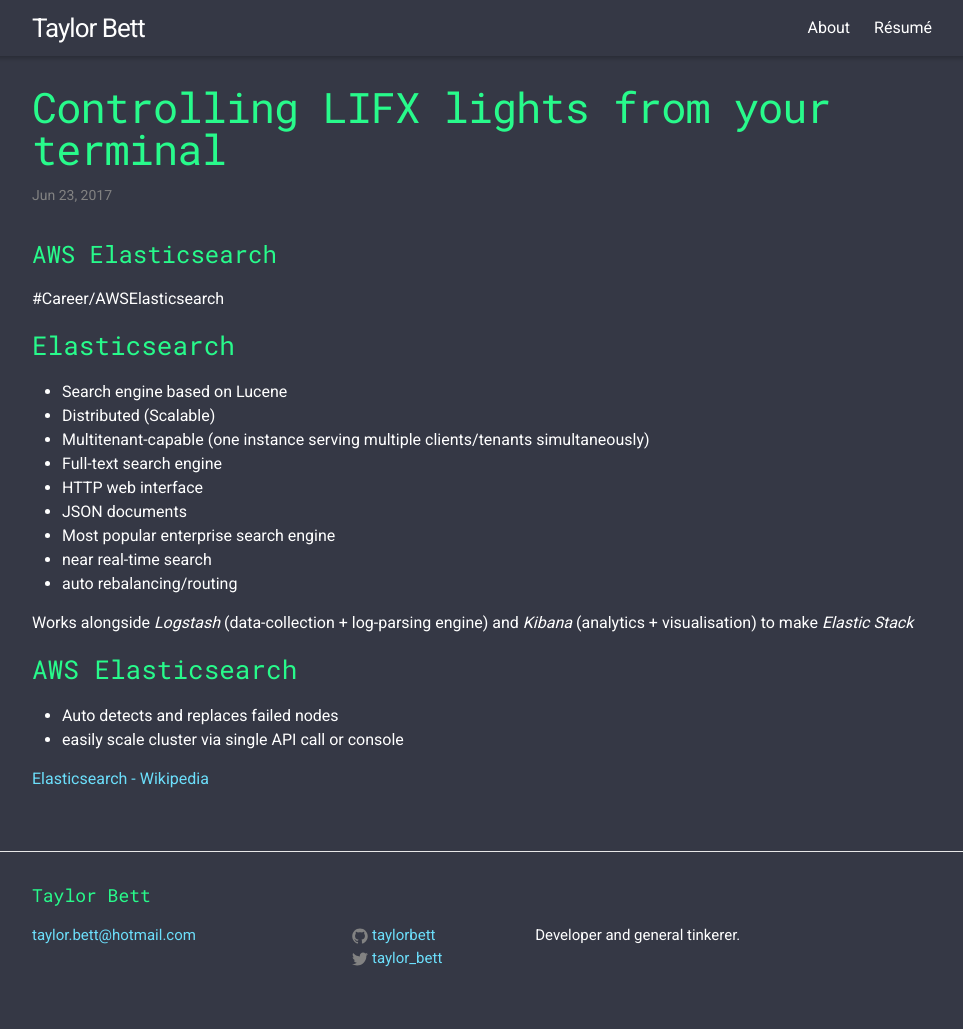
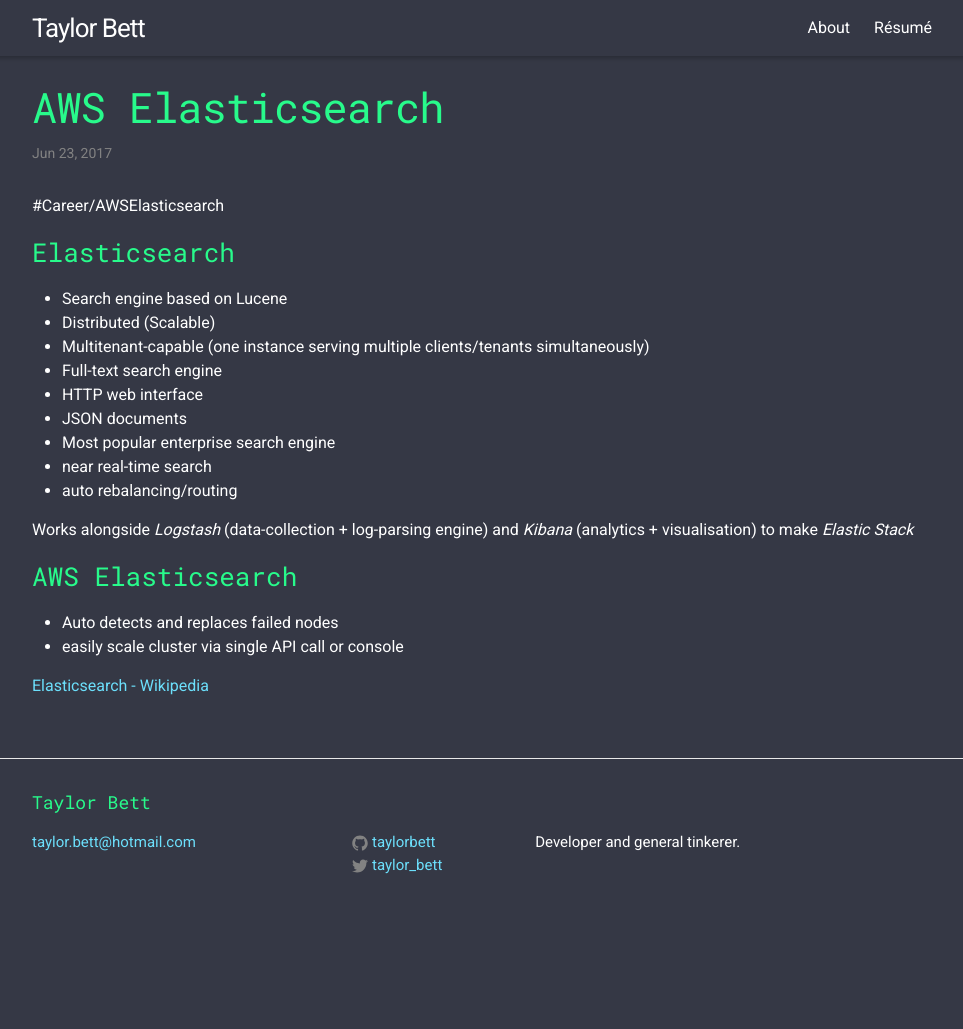
Before and after one commit to TaylorBett/taylorbett.github.io, a Jekyll site: the page built from _posts/2017-06-23-aws-elasticsearch-notes.markdown, in a window 1280 px wide. Shown: the whole page, without its empty margins (158-1121 px from the left). Built offline with Jekyll 4.4.1, drawn with Linux system fonts in a browser that asks for light colours; after the commit the page ends 936 px from its top, so only the background shows below that.

Commit message:
Fix error in elastic search post title

```diff
--- a/_posts/2017-06-23-aws-elasticsearch-notes.markdown
+++ b/_posts/2017-06-23-aws-elasticsearch-notes.markdown
@@ -1,12 +1,11 @@
 ---
 layout: post
-title:  "Controlling LIFX lights from your terminal"
+title:  "AWS Elasticsearch"
 date:   2017-06-23 14:10:00 +1000
 categories: review
 tags: [notes, search, aws, elasticsearch]
 ---
 
-# AWS Elasticsearch
 #Career/AWSElasticsearch
 
 ### Elasticsearch
```
